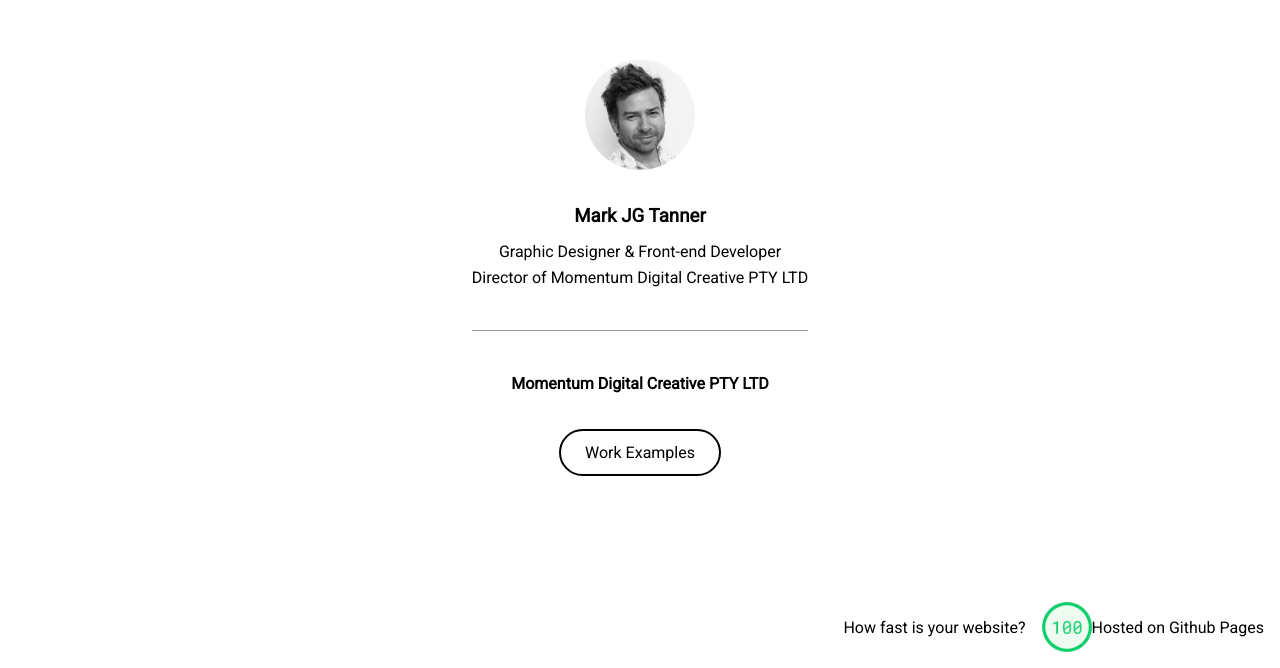
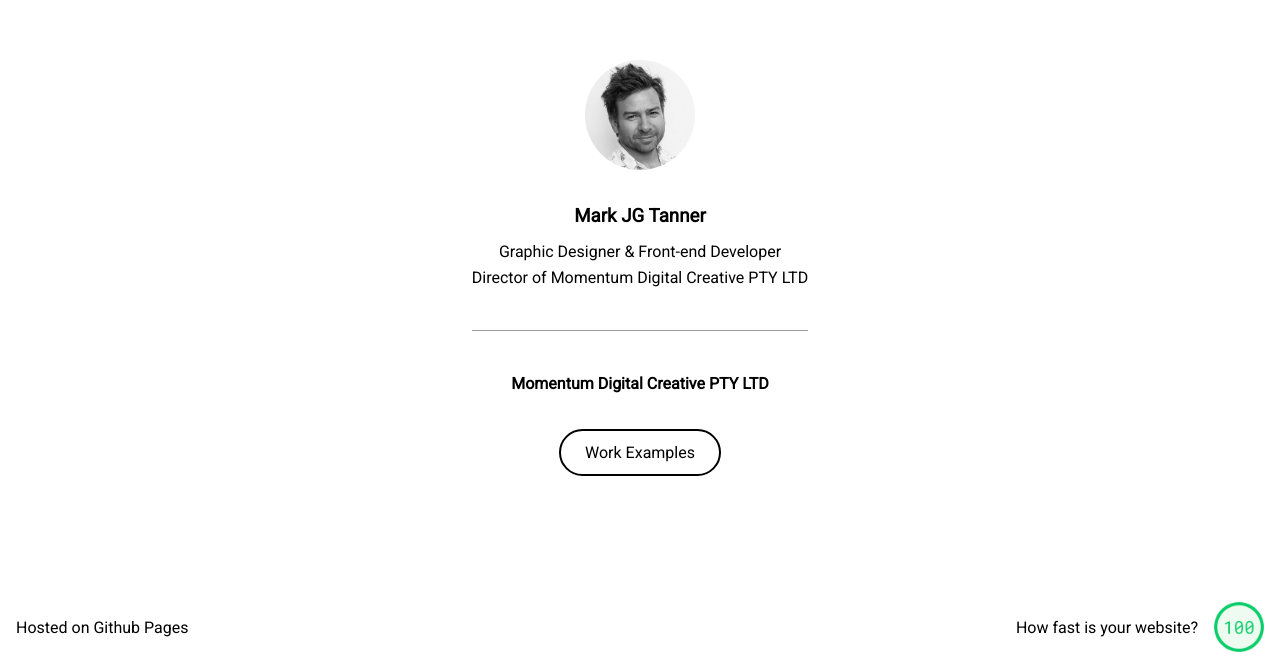
Before and after one commit to mjgtanner/markjgtanner.com, a plain HTML site: page index.html in a window 1280 px wide. Shown: the part 132-800 px from the top of the page. Drawn offline with Linux system fonts and the light colour scheme.

Commit message:
Updated footer

```diff
--- a/index.html
+++ b/index.html
@@ -54,9 +54,10 @@
       hr { width: 100%; border: none; border-bottom: 1px solid #999 }
       .button { color: black; text-decoration: none; padding: .75rem 1.5rem; border: 2px solid black; border-radius: 1.5rem; transition: all .1s ease-out; }
       .button:hover { color: white; text-decoration: none; background-color: black; }
-      footer { width: 100%; padding: 1rem; position: absolute; bottom: 0; right: 0; display: flex; justify-content: flex-end; align-items: center; }
+      footer { width: 100%; position: absolute; bottom: 0; left: 0; display: flex; justify-content: space-between; align-items: center; }
       footer img { height: 50px; width: 50px; }
       footer a { line-height: 0; }
+      .footer__left, .footer__right { padding: 1rem; display: flex; align-items: center; }
     </style>
   </head>
   <body>
@@ -69,11 +70,18 @@
       <a class="button" href="https://momentum.sydney/work/" target="_blank">Work Examples</a>
     </section>
     <footer>
-      <div style="margin-right: 1rem"><a href="https://developers.google.com/speed/pagespeed/insights/" target="_blank">How fast is your website?</a></div>
-      <a href="https://developers.google.com/speed/pagespeed/insights/?url=https%3A%2F%2Fwww.markjgtanner.com%2F&tab=desktop" target="_blank">
-        <img src="images/status/google-pageSpeed-insights-desktop.png" alt="Google PageSpeed Insights (Desktop)">
-      </a>
-      <div>Hosted on <a href="https://pages.github.com/" target="_blank">Github Pages</a></div>
+
+      <div class="footer__left">
+        <div>Hosted on <a href="https://pages.github.com/" target="_blank">Github Pages</a></div>
+      </div>
+
+      <div class="footer__right">
+        <div style="margin-right: 1rem"><a href="https://developers.google.com/speed/pagespeed/insights/" target="_blank">How fast is your website?</a></div>
+        <a href="https://developers.google.com/speed/pagespeed/insights/?url=https%3A%2F%2Fwww.markjgtanner.com%2F&tab=desktop" target="_blank">
+          <img src="images/status/google-pageSpeed-insights-desktop.png" alt="Google PageSpeed Insights (Desktop)">
+        </a>
+      </div>
+
     </footer>
   </body>
 </html>
```
